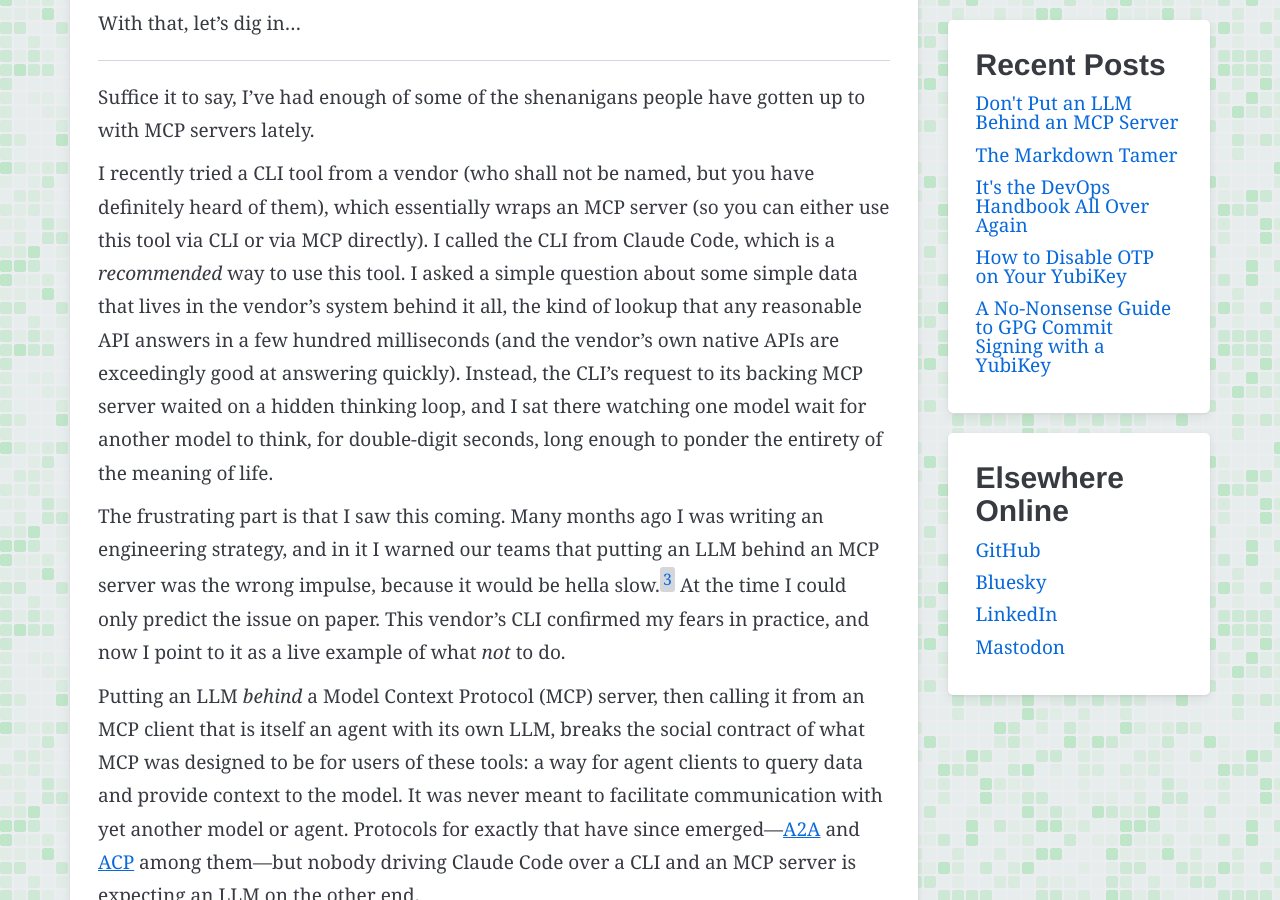
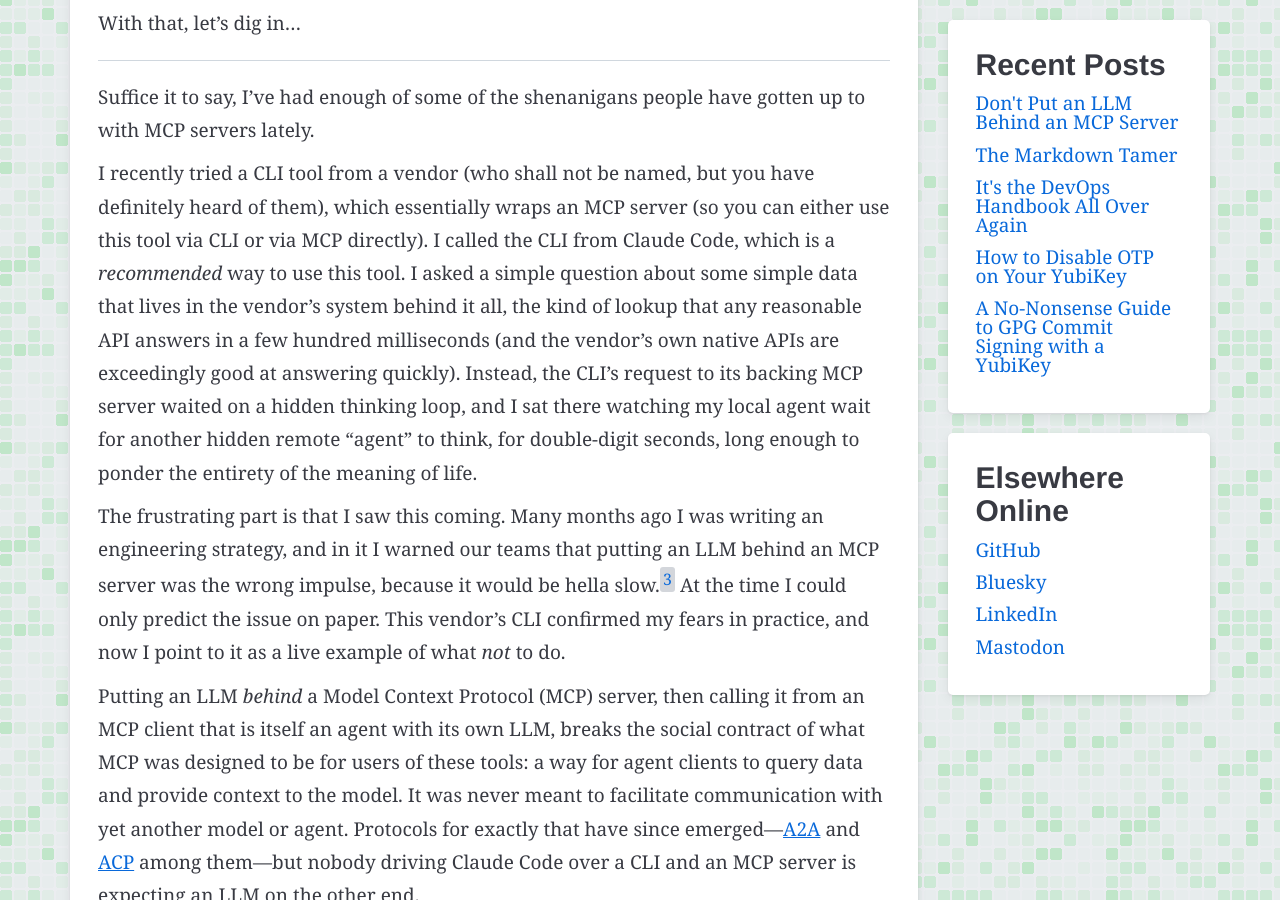
Before and after one commit to ryanspletzer/ryanspletzer.github.io, a Jekyll site: the page built from _posts/2026-07-11-dont-put-an-llm-behind-an-mcp-server.md, in a window 1280 px wide and 900 px high, scrolled down 1000 px. Built offline with Jekyll 4.4.1, drawn with Linux system fonts in a browser that asks for light colours.

Commit message:
Sharpen intro anecdote: local agent vs hidden remote "agent"
Co-Authored-By: Claude Fable 5 <noreply@anthropic.com>

```diff
--- a/_posts/2026-07-11-dont-put-an-llm-behind-an-mcp-server.md
+++ b/_posts/2026-07-11-dont-put-an-llm-behind-an-mcp-server.md
@@ -56,7 +56,7 @@ in a few hundred milliseconds
 (and the vendor's own native APIs are exceedingly good at answering quickly).
 Instead, the CLI's request to its backing MCP server
 waited on a hidden thinking loop,
-and I sat there watching one model wait for another model to think,
+and I sat there watching my local agent wait for another hidden remote "agent" to think,
 for double-digit seconds,
 long enough to ponder the entirety of the meaning of life.
 
```
